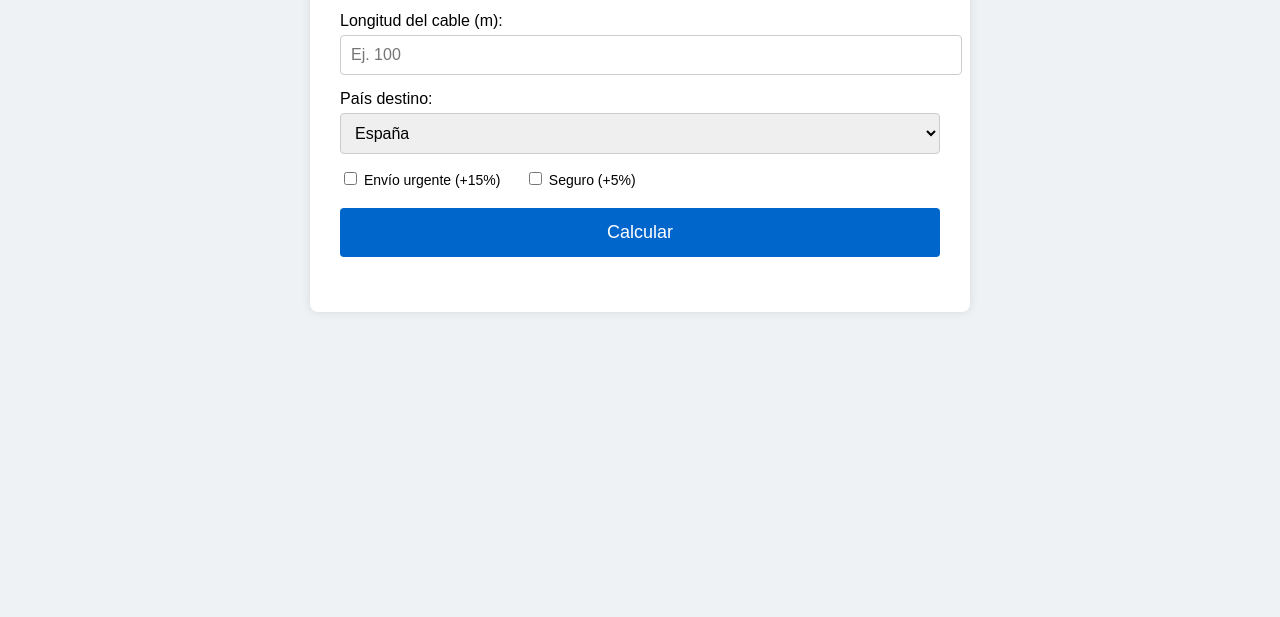
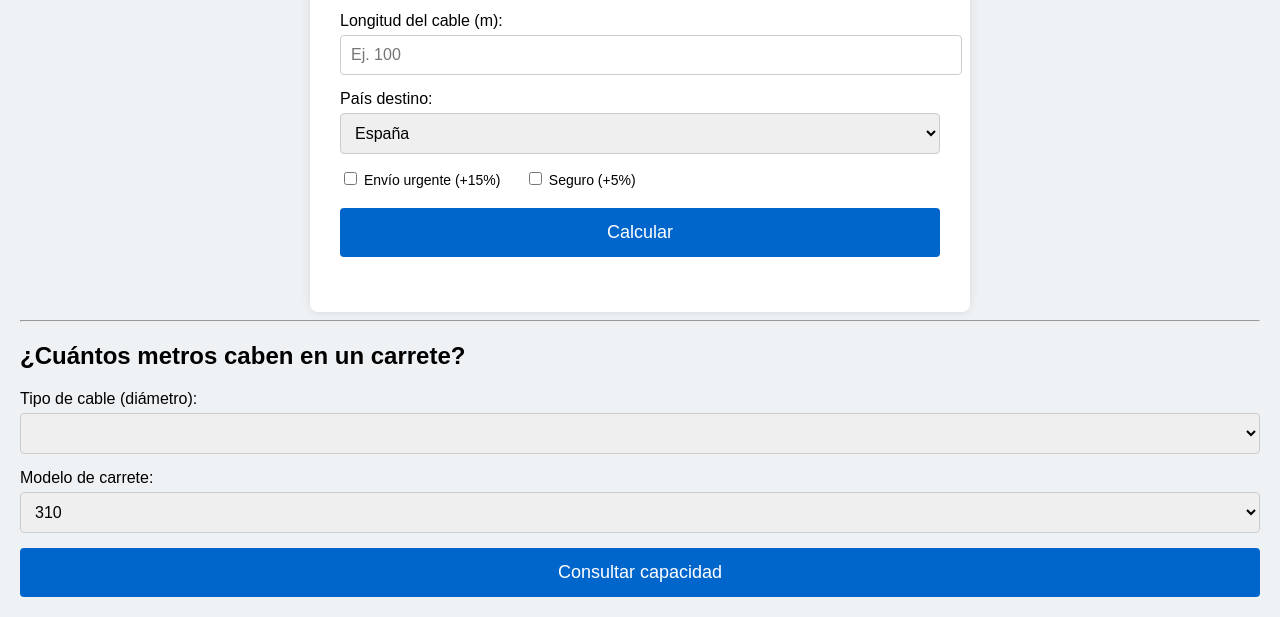
Before and after one commit to TacticalFiberSystems/cable-carrete-dhl-app, a plain HTML site: page index.html in a window 1280 px wide. Shown: the part 197-814 px from the top of the page. Drawn offline with Linux system fonts and the light colour scheme.

Commit message:
Update index.html

```diff
--- a/index.html
+++ b/index.html
@@ -34,6 +34,28 @@
 
     <div id="result"></div>
   </div>
+<hr>
+<h2>¿Cuántos metros caben en un carrete?</h2>
+
+<div class="form-group">
+  <label for="mode2-diameter">Tipo de cable (diámetro):</label>
+  <select id="mode2-diameter"></select>
+</div>
+
+<div class="form-group">
+  <label for="mode2-reel">Modelo de carrete:</label>
+  <select id="mode2-reel">
+    <option value="310">310</option>
+    <option value="380">380</option>
+    <option value="385">385</option>
+    <option value="485">485</option>
+    <option value="4823">4823</option>
+  </select>
+</div>
+
+<button id="checkCapacityBtn">Consultar capacidad</button>
+
+<div id="capacityResult"></div>
 
   <script src="dhlData.js"></script>
   <script src="app.js"></script>
```
